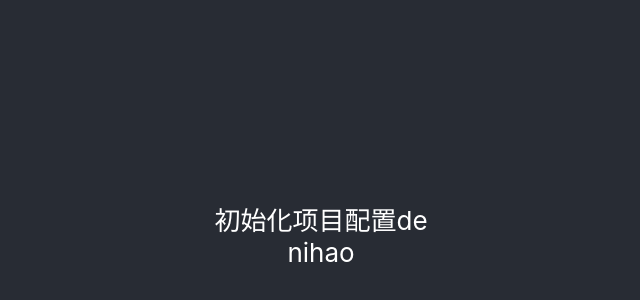
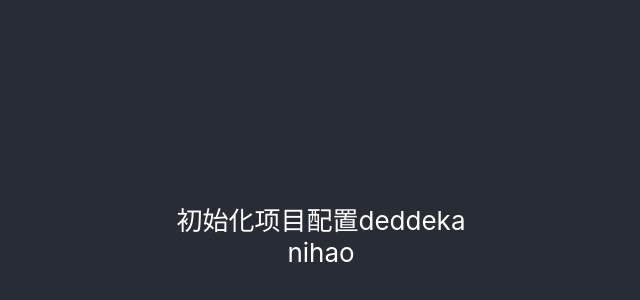
Before and after one commit to shuntian/react-jira, a React (Create React App) app: page / in a window 1280 px wide. Shown: the part 166-466 px from the top of the page, without its empty margins (319-959 px from the left). Built offline with nearby package versions, Linux system fonts and the light colour scheme.

Commit message:
fix code

```diff
--- a/src/App.tsx
+++ b/src/App.tsx
@@ -6,7 +6,8 @@ function App() {
     <div className="App">
       <header className="App-header">
         <div>
-          初始化项目配置<span>de</span>
+          初始化项目配置
+          <span>de</span>ddeka
 
         </div>
         <div>nihao</div>
```
